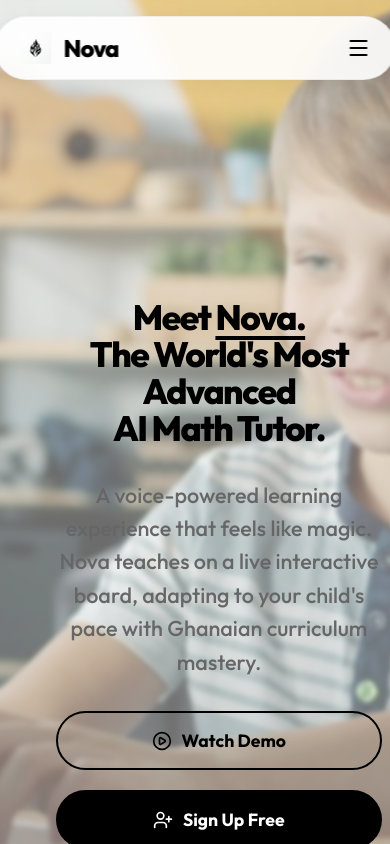
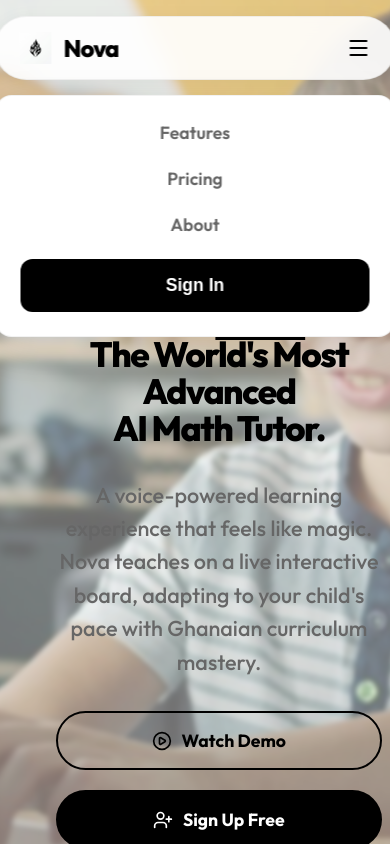
Before and after one commit to kingofalldevs/voice-tutor-frontend, a React (Vite) app: page / in a window 390 px wide. Both pictures are taken after a click on the element 358 px from the left and 47 px from the top of the page. Shown: the top 844 px of the page. Built offline with nearby package versions, Linux system fonts and the light colour scheme; no server answers.

Commit message:
Implement mobile hamburger menu functionality and styling

```diff
--- a/src/components/LandingPage.css
+++ b/src/components/LandingPage.css
@@ -754,6 +754,46 @@
     cursor: pointer;
   }
 
+  .mobile-dropdown-menu {
+    position: absolute;
+    top: 100%;
+    left: 0;
+    right: 0;
+    margin-top: 1rem;
+    background: #ffffff;
+    border: 1px solid rgba(0, 0, 0, 0.05);
+    border-radius: 16px;
+    padding: 1.5rem;
+    display: flex;
+    flex-direction: column;
+    gap: 1.25rem;
+    box-shadow: 0 10px 40px rgba(0, 0, 0, 0.1);
+  }
+
+  .mobile-nav-link {
+    font-size: 1.1rem;
+    font-weight: 600;
+    color: var(--text-dim);
+    text-align: center;
+    cursor: pointer;
+  }
+
+  .mobile-nav-link:active {
+    color: var(--primary-accent);
+  }
+
+  .mobile-nav-login-btn {
+    width: 100%;
+    padding: 1rem;
+    background: var(--primary-accent);
+    color: #fff;
+    border: none;
+    border-radius: 12px;
+    font-size: 1.1rem;
+    font-weight: 700;
+    cursor: pointer;
+  }
+
   .hero-section {
     padding: 8rem 1.5rem 4rem;
   }
--- a/src/components/LandingPage.jsx
+++ b/src/components/LandingPage.jsx
@@ -1,8 +1,10 @@
-import React from 'react';
+import React, { useState } from 'react';
 import { Brain, Monitor, Mic, PlayCircle, UserPlus, Globe, Menu } from 'lucide-react';
 import './LandingPage.css';
 
 export default function LandingPage({ onLoginClick, onPricingClick }) {
+  const [isMobileMenuOpen, setIsMobileMenuOpen] = useState(false);
+
   return (
     <div className="landing-container">
       <nav className="landing-nav">
@@ -18,11 +20,21 @@ export default function LandingPage({ onLoginClick, onPricingClick }) {
           </div>
           <div className="nav-actions">
             <button className="nav-login-btn" onClick={onLoginClick}>Sign In</button>
-            <div className="mobile-menu-btn">
+            <div className="mobile-menu-btn" onClick={() => setIsMobileMenuOpen(!isMobileMenuOpen)}>
               <Menu size={24} />
             </div>
           </div>
         </div>
+
+        {/* Mobile Dropdown Menu */}
+        {isMobileMenuOpen && (
+          <div className="mobile-dropdown-menu">
+            <span className="mobile-nav-link" onClick={() => { setIsMobileMenuOpen(false); window.scrollTo({ top: document.getElementById('features').offsetTop - 120, behavior: 'smooth' }); }}>Features</span>
+            <span className="mobile-nav-link" onClick={() => { setIsMobileMenuOpen(false); onPricingClick(); }}>Pricing</span>
+            <span className="mobile-nav-link" onClick={() => setIsMobileMenuOpen(false)}>About</span>
+            <button className="mobile-nav-login-btn" onClick={() => { setIsMobileMenuOpen(false); onLoginClick(); }}>Sign In</button>
+          </div>
+        )}
       </nav>
 
       <main className="landing-main">
```
